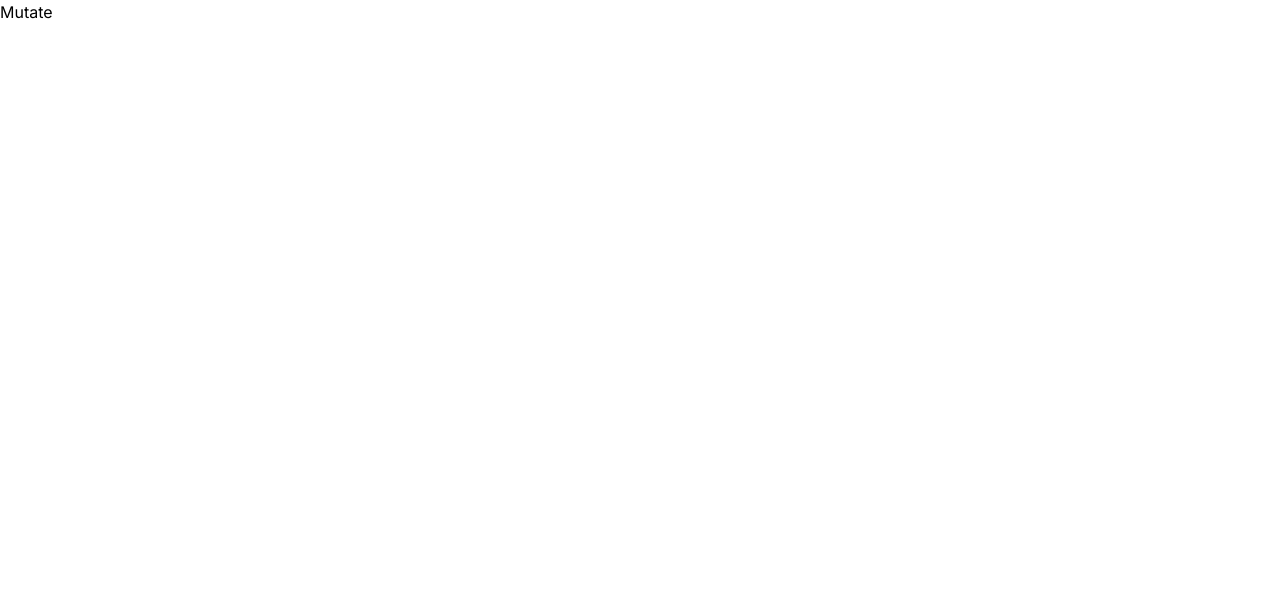
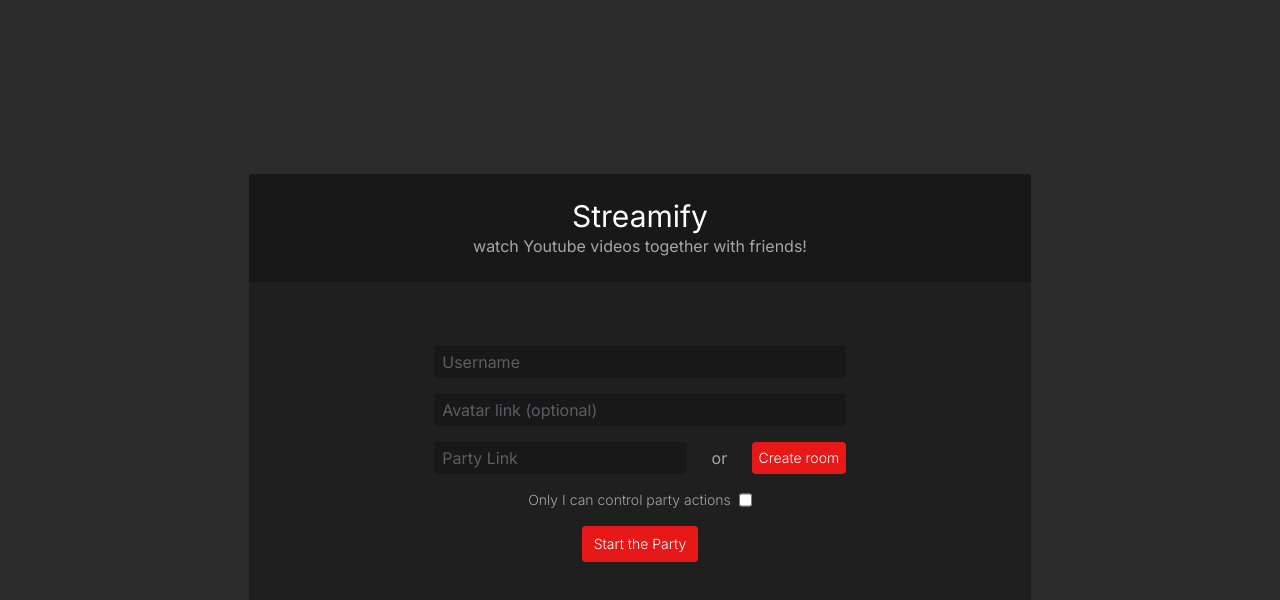
Before and after one commit to ptktran/Streamify, a React (Vite) app: page /Lobby in a window 1280 px wide. Shown: the top 600 px of the page. Built offline with nearby package versions, Linux system fonts and the light colour scheme.

Commit message:
lobby page

```diff
--- /dev/null
+++ b/src/components/forms/lobbyForm.jsx
@@ -0,0 +1,65 @@
+import { useState } from "react";
+
+export default function LobbyForm({ handleCreate, handleStart }) {
+  const [username, setUsername] = useState("");
+  const [avatarLink, setAvatarLink] = useState("");
+  const [link, setLink] = useState("");
+  // add toogle for action state
+  const createRoom = () => {
+    handleCreate();
+  };
+
+  const startParty = () => {
+    handleStart();
+  };
+  return (
+    <>
+      <form className="w-3/5 space-y-4">
+        <input
+          type="text"
+          value={username}
+          onChange={(e) => setUsername(e.target.value)}
+          placeholder="Username"
+          className="bg-gray-dark py-1 w-full rounded pl-2 outline-none placeholder:opacity-50 font-normal"
+        />
+        <input
+          type="text"
+          value={avatarLink}
+          onChange={(e) => setAvatarLink(e.target.value)}
+          placeholder="Avatar link (optional)"
+          className="bg-gray-dark py-1 w-full rounded pl-2 outline-none placeholder:opacity-50 font-normal"
+        />
+        <div className="grid grid-cols-8 gap-3">
+          <input
+            type="text"
+            value={link}
+            onChange={(e) => setLink(e.target.value)}
+            placeholder="Party Link"
+            className="col-span-5 bg-gray-dark py-1 w-full rounded pl-2 outline-none placeholder:opacity-50 font-normal"
+          />
+          <p className="col-span-1 text-gray-text text-center py-1">or</p>
+          <button
+            onClick={createRoom}
+            className="col-span-2 text-white bg-red-main rounded text-sm font-light"
+          >
+            Create room
+          </button>
+        </div>
+        <div className="flex justify-center gap-2">
+          <p className="text-sm text-gray-text font-light">
+            Only I can control party actions
+          </p>
+          <input type="checkbox" />
+        </div>
+        <div className="flex justify-center">
+          <button
+            onClick={startParty}
+            className="bg-red-main rounded text-white py-2 px-3 font-light text-sm"
+          >
+            Start the Party
+          </button>
+        </div>
+      </form>
+    </>
+  );
+}
--- a/src/pages/lobby.jsx
+++ b/src/pages/lobby.jsx
@@ -1,6 +1,7 @@
 import axios from "axios";
 import { useMutation } from "react-query";
 import { useNavigate } from "react-router-dom";
+import LobbyForm from "../components/forms/lobbyForm";
 
 export default function LobbyPage() {
   const navigate = useNavigate();
@@ -12,9 +13,27 @@ export default function LobbyPage() {
       navigate(`/Room/${data.data.code}`);
     },
   });
+
+  const create = () => {
+    console.log("create");
+  };
+
+  const start = () => {
+    console.log("start");
+  };
   return (
-    <div>
-      <button onClick={() => mutation.mutate()}>Mutate</button>
-    </div>
+    <section className="w-screen h-screen bg-gray-bg flex justify-center items-center">
+      <main className="bg-gray-comps rounded">
+        <nav className="w-full lg:px-56 lg:py-6 bg-gray-dark rounded-t text-center">
+          <h1 className="text-white text-3xl">Streamify</h1>
+          <p className="text-gray-text">
+            watch Youtube videos together with friends!
+          </p>
+        </nav>
+        <div className="flex justify-center items-cente lg:mx-12 lg:my-16">
+          <LobbyForm handleCreate={create} handleStart={start} />
+        </div>
+      </main>
+    </section>
   );
 }
```
